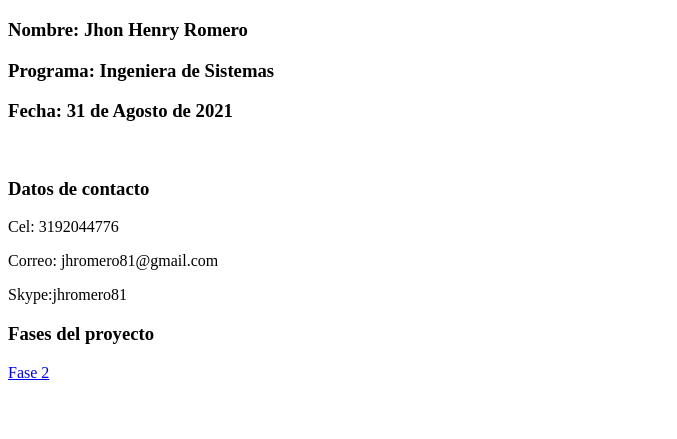
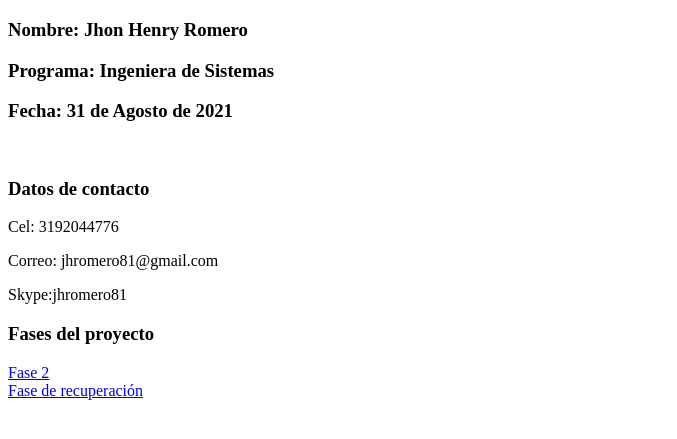
Before and after one commit to jhromeroc/DSW-JhonRomero, a plain HTML site: page index.html in a window 1280 px wide. Shown: the part 61-500 px from the top of the page, without its empty margins (0-677 px from the left). Drawn offline with Linux system fonts and the light colour scheme.

Commit message:
Update index.html

```diff
--- a/index.html
+++ b/index.html
@@ -21,7 +21,8 @@
         <p>Skype:jhromero81</p>
         </article>
         <h3>Fases del proyecto</h3>
-        <a href="Fase 2/design.html">Fase 2</a>
+        <a href="Fase 2/design.html">Fase 2</a><br>
+        <a href="RecuperacionFase3">Fase de recuperación</a>
     </section>
 
 </body>
```
